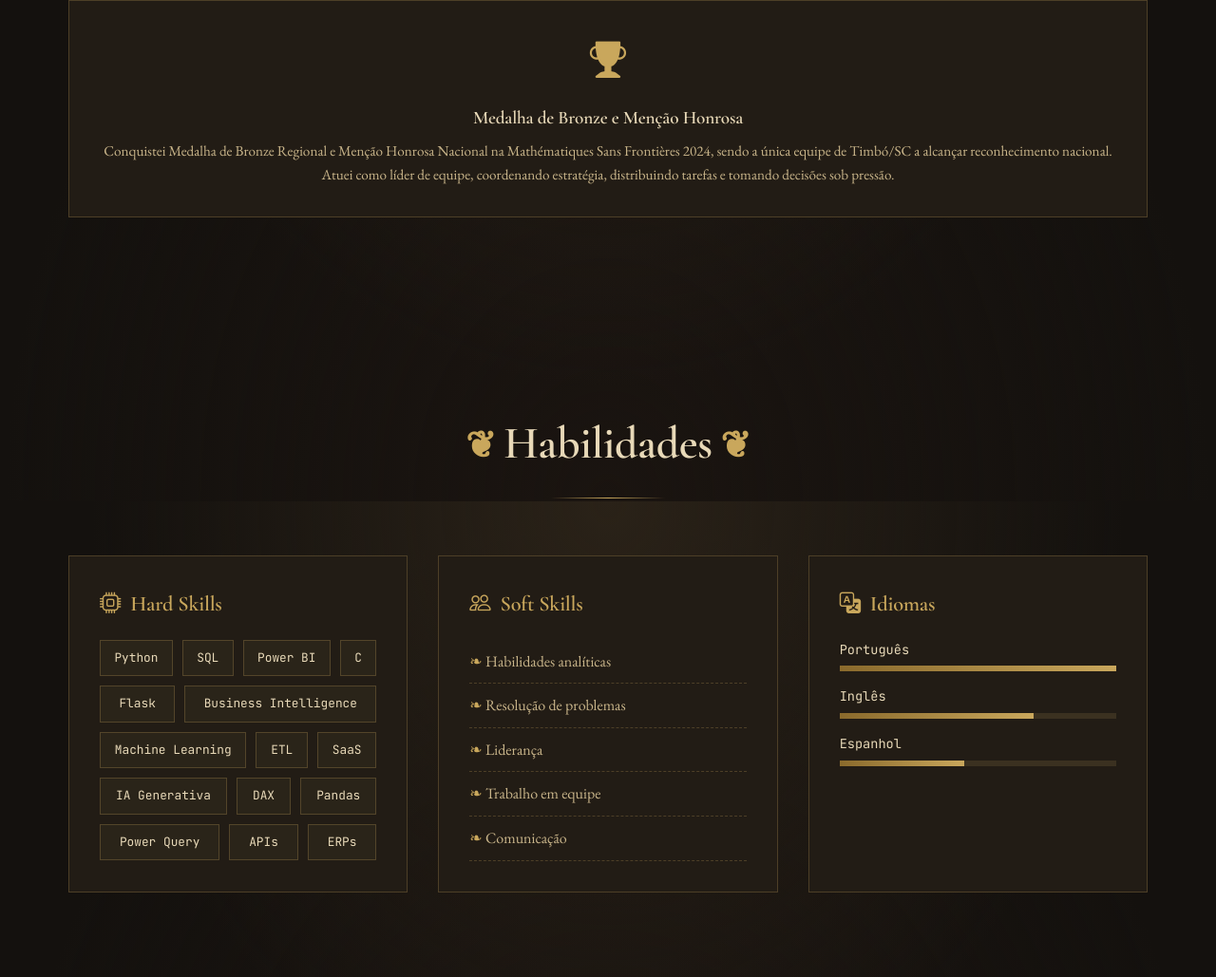
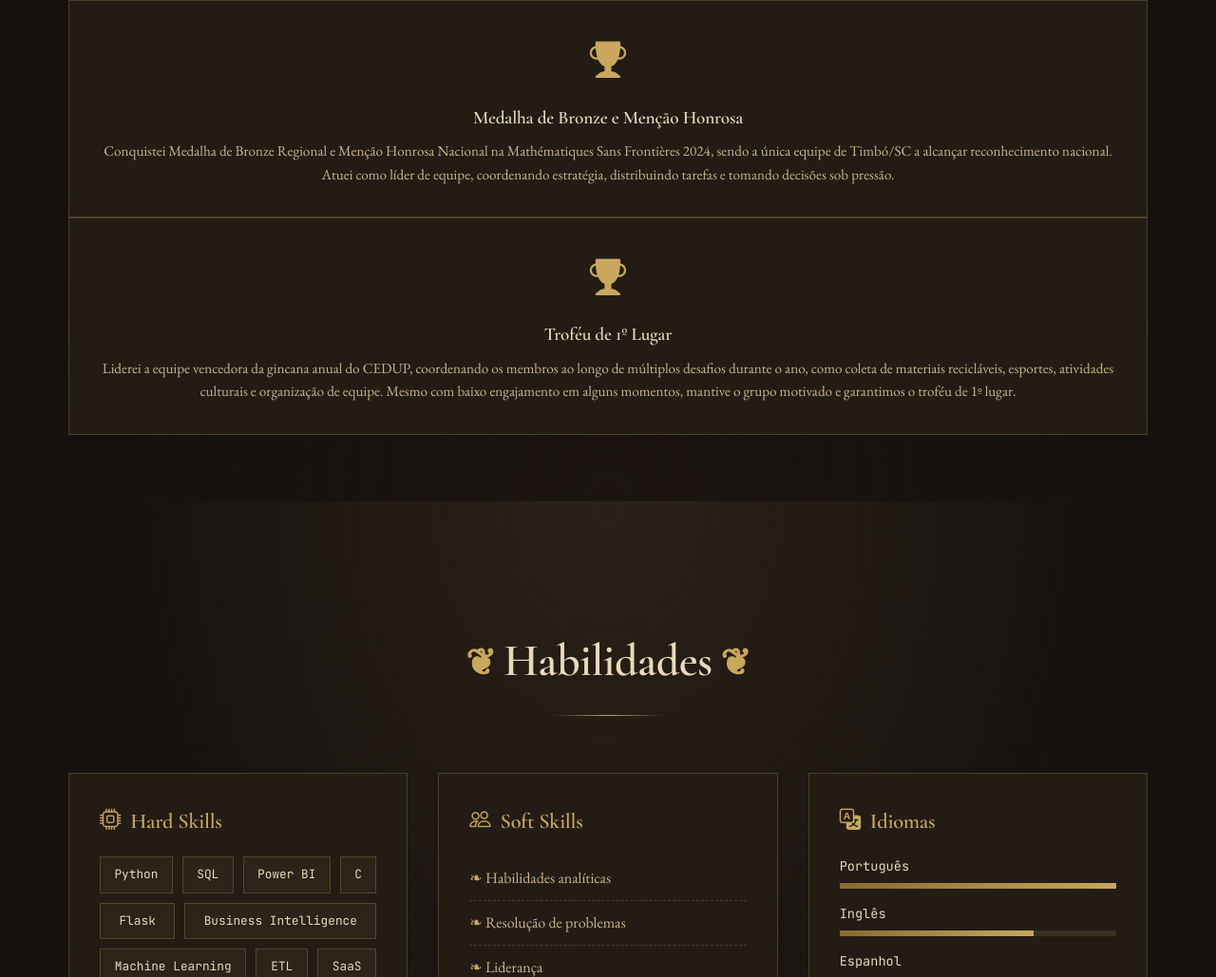
Before and after one commit to zobolidiogo/portfolio, a plain HTML site: page index.html in a window 1280 px wide. Shown: the part 5072-6101 px from the top of the page at 95% size. Drawn offline with nearby package versions, Linux system fonts and the light colour scheme.

Commit message:
adicionar antiga conquista

```diff
--- a/index.html
+++ b/index.html
@@ -321,6 +321,20 @@
             na Mathématiques Sans Frontières 2024, sendo a única equipe de Timbó/SC
             a alcançar reconhecimento nacional. Atuei como líder de equipe, coordenando
             estratégia, distribuindo tarefas e tomando decisões sob pressão.
+          </p>
+        </div>
+      </div>
+
+      <div class="achievements">
+        <div class="medal reveal">
+          <i class="bi bi-trophy-fill"></i>
+          <h3>Troféu de 1º Lugar</h3>
+          <p>
+            Liderei a equipe vencedora da gincana anual do CEDUP, coordenando
+            os membros ao longo de múltiplos desafios durante o ano, como coleta
+            de materiais recicláveis, esportes, atividades culturais e organização
+            de equipe. Mesmo com baixo engajamento em alguns momentos, mantive o
+            grupo motivado e garantimos o troféu de 1º lugar.
           </p>
         </div>
       </div>
```
